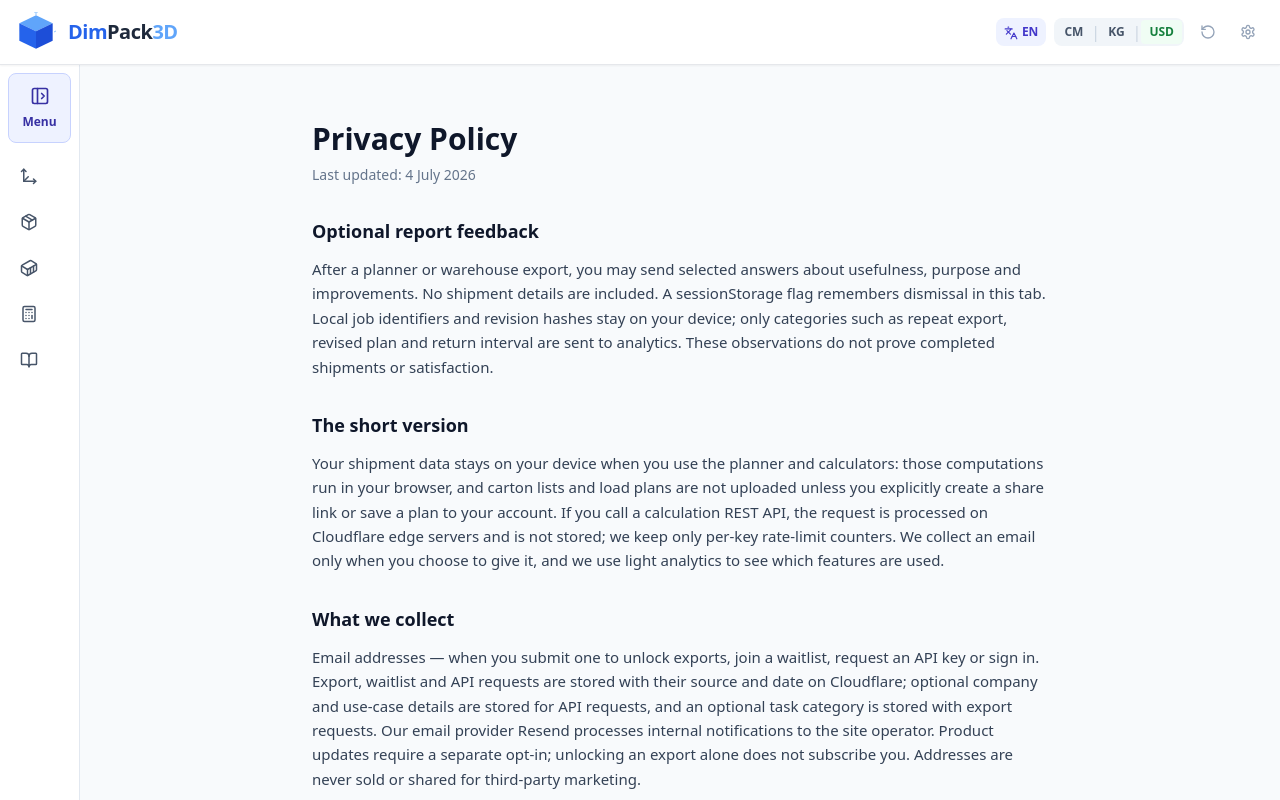
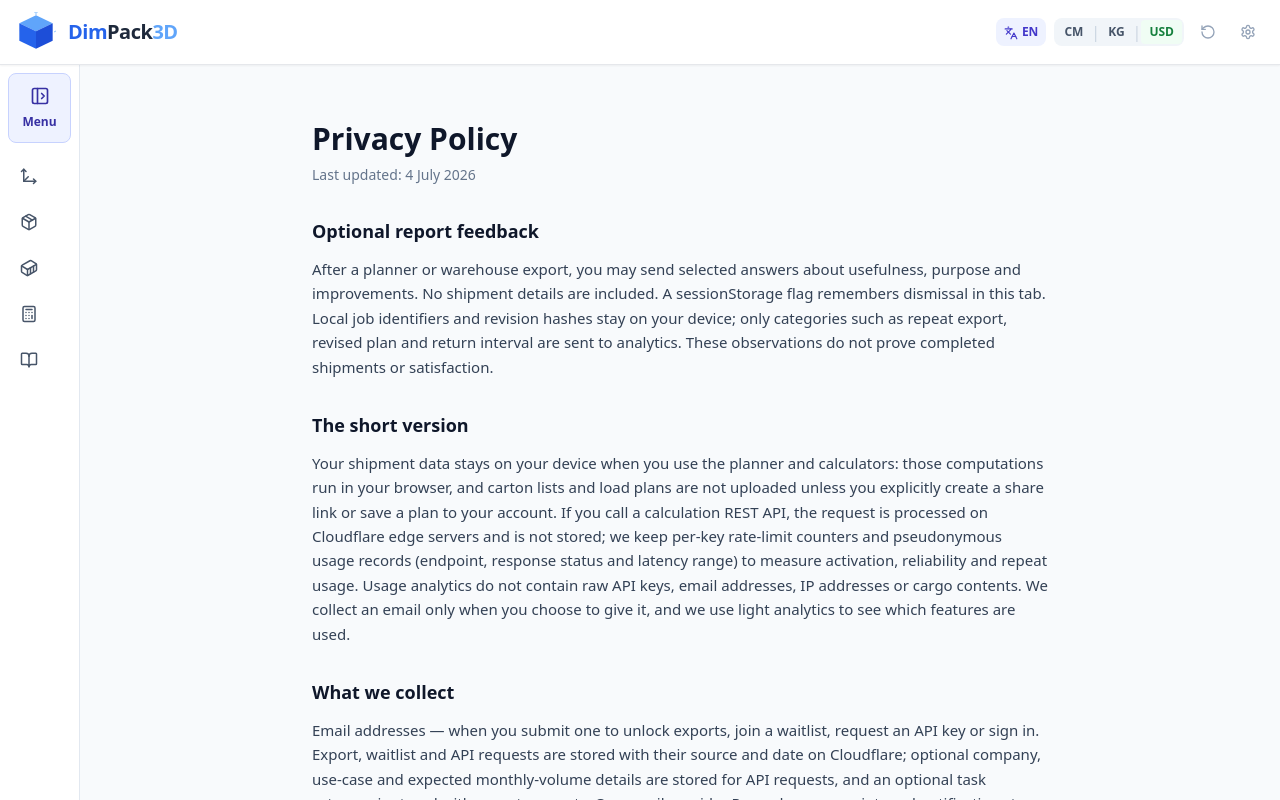
Before and after one commit to Hombecl/freight-calculator, a React (Vite) app: page /privacy in a window 1280 px wide. Shown: the top 800 px of the page. Built offline with nearby package versions, Linux system fonts and the light colour scheme.

Commit message:
Explain API usage telemetry in bilingual privacy notice

```diff
--- a/src/pages/PrivacyPage.tsx
+++ b/src/pages/PrivacyPage.tsx
@@ -20,8 +20,8 @@ export default function PrivacyPage() {
       h: T('The short version', '重點'),
       body: [
         T(
-          'Your shipment data stays on your device when you use the planner and calculators: those computations run in your browser, and carton lists and load plans are not uploaded unless you explicitly create a share link or save a plan to your account. If you call a calculation REST API, the request is processed on Cloudflare edge servers and is not stored; we keep only per-key rate-limit counters. We collect an email only when you choose to give it, and we use light analytics to see which features are used.',
-          '用規劃器同計算器時,你嘅貨運數據留喺你部機:計算喺瀏覽器進行,除非你主動建立分享連結或儲存方案,箱單同裝載方案唔會上傳。如果你調用計算 REST API,請求會喺 Cloudflare edge 伺服器處理,唔會儲存;我哋只保留每條 key 嘅限流計數。只有你主動提供先會收集 email,我哋用輕量分析了解邊啲功能有人用。',
+          'Your shipment data stays on your device when you use the planner and calculators: those computations run in your browser, and carton lists and load plans are not uploaded unless you explicitly create a share link or save a plan to your account. If you call a calculation REST API, the request is processed on Cloudflare edge servers and is not stored; we keep per-key rate-limit counters and pseudonymous usage records (endpoint, response status and latency range) to measure activation, reliability and repeat usage. Usage analytics do not contain raw API keys, email addresses, IP addresses or cargo contents. We collect an email only when you choose to give it, and we use light analytics to see which features are used.',
+          '用規劃器同計算器時,你嘅貨運數據留喺你部機:計算喺瀏覽器進行,除非你主動建立分享連結或儲存方案,箱單同裝載方案唔會上傳。如果你調用計算 REST API,請求會喺 Cloudflare edge 伺服器處理,唔會儲存;我哋保留每條 key 嘅限流計數，以及去識別化用量紀錄（功能、回應狀態及耗時範圍），以了解啟用、穩定性及重複使用情況。用量分析不包含原始 API key、電郵、IP 地址或貨物內容。只有你主動提供先會收集 email,我哋用輕量分析了解邊啲功能有人用。',
         ),
       ],
     },
@@ -29,8 +29,8 @@ export default function PrivacyPage() {
       h: T('What we collect', '我哋收集啲乜'),
       body: [
         T(
-          'Email addresses — when you submit one to unlock exports, join a waitlist, request an API key or sign in. Export, waitlist and API requests are stored with their source and date on Cloudflare; optional company and use-case details are stored for API requests, and an optional task category is stored with export requests. Our email provider Resend processes internal notifications to the site operator. Product updates require a separate opt-in; unlocking an export alone does not subscribe you. Addresses are never sold or shared for third-party marketing.',
-          'Email — 喺你提交地址解鎖導出、加入等候名單、申請 API key 或登入時收集。導出、等候名單及 API 申請會連同來源同日期儲存喺 Cloudflare；API 申請亦會儲存你自願填寫嘅公司同用途，導出申請會儲存你自選嘅工作類別。電郵服務 Resend 會處理發畀網站營運者嘅內部通知。產品更新需要另外選擇同意，解鎖導出本身唔代表訂閱。地址永不出售或交畀第三方作營銷用途。',
+          'Email addresses — when you submit one to unlock exports, join a waitlist, request an API key or sign in. Export, waitlist and API requests are stored with their source and date on Cloudflare; optional company, use-case and expected monthly-volume details are stored for API requests, and an optional task category is stored with export requests. Our email provider Resend processes internal notifications to the site operator. Product updates require a separate opt-in; unlocking an export alone does not subscribe you. Addresses are never sold or shared for third-party marketing.',
+          'Email — 喺你提交地址解鎖導出、加入等候名單、申請 API key 或登入時收集。導出、等候名單及 API 申請會連同來源同日期儲存喺 Cloudflare；API 申請亦會儲存你自願填寫嘅公司、用途同預計每月用量，導出申請會儲存你自選嘅工作類別。電郵服務 Resend 會處理發畀網站營運者嘅內部通知。產品更新需要另外選擇同意，解鎖導出本身唔代表訂閱。地址永不出售或交畀第三方作營銷用途。',
         ),
         T(
           'Usage analytics — our own cookie-less counter records the event type (e.g. page view, export), the page path, the referring site\'s hostname, and a country code derived from the request. No cookies, no fingerprinting, no persistent identifiers on our side.',
```
